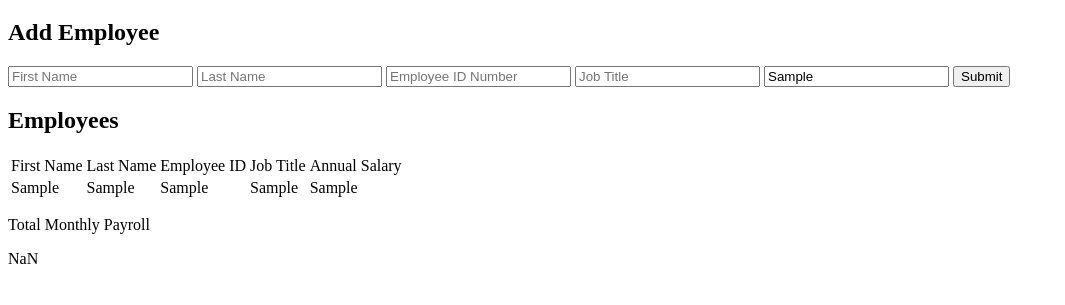
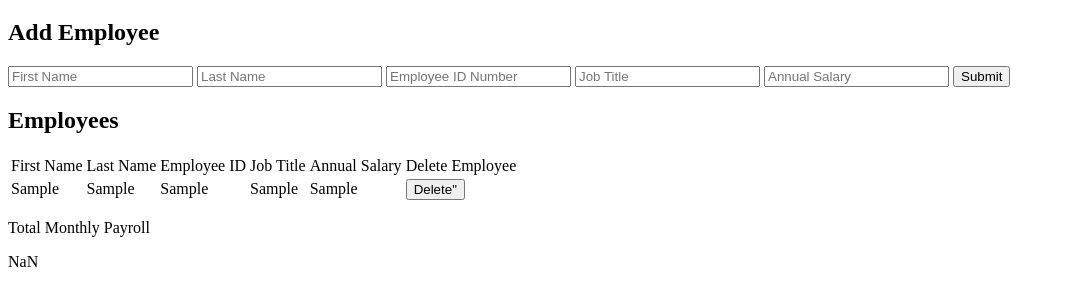
Before and after one commit to NekkidBear/JKL-weekend-salary-calculator, a website: page index.html in a window 1280 px wide. Both pictures are taken after typing "Sample", "Sample", "Sample", "Sample", "Sample" into the empty fields and a click on the button "Submit". Shown: the part 61-366 px from the top of the page, without its empty margins (0-1065 px from the left). Drawn offline with Linux system fonts and the light colour scheme.

Commit message:
adding delete button

```diff
--- a/index.html
+++ b/index.html
@@ -59,6 +59,7 @@
               <td>Employee ID</td>
               <td>Job Title</td>
               <td>Annual Salary</td>
+              <td>Delete Employee</td>
             </tr>
           </thead>
           <tbody id="tableBody"></tbody>
--- a/script.js
+++ b/script.js
@@ -37,6 +37,7 @@ function addEmployee(event) {
                                 <td>${employeeID}</td>
                                 <td>${jobTitle}</td>
                                 <td>${annualSalary}</td>
+                                <td><button onclick="deleteEmployee(event)">Delete"</button></td>
                             </tr>`;
 
   // update total monthly cost
@@ -47,7 +48,7 @@ function addEmployee(event) {
   document.getElementById("lastName").value = "";
   document.getElementById("employeeID").value = "";
   document.getElementById("jobTitle").value = "";
-  document.getElementById("annualSalary").valueß = "";
+  document.getElementById("annualSalary").value = "";
 }
 
 /**
```
